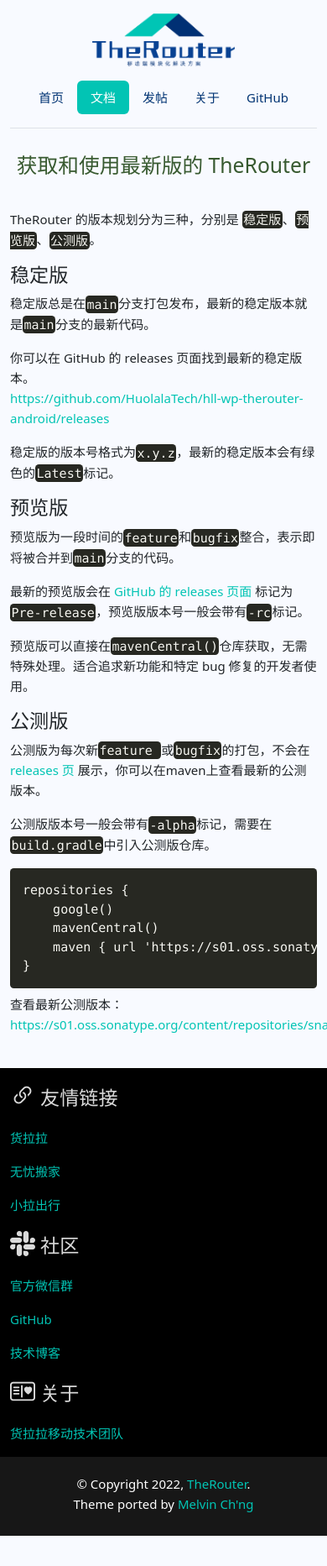
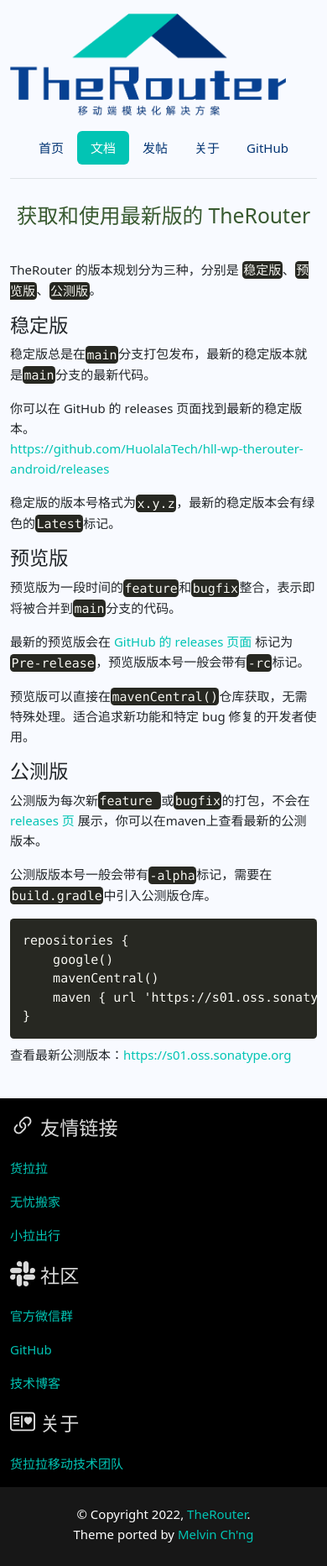
Before and after one commit to hll-therouter/therouter-en.github.io, a Jekyll site: the page built from _posts/2022-09-06-01.md, in a window 390 px wide. Shown: the whole page at 84% size. Built offline with Jekyll 4.4.1, drawn with Linux system fonts in a browser that asks for light colours; nearby versions of some CDN libraries; Markdown is read by kramdown in place of the engine named in the settings; before the commit the page ends 1829 px from its top, so only the background shows below that.

Commit message:
修改图片宽高自适应

````diff
--- a/_posts/2022-09-06-01.md
+++ b/_posts/2022-09-06-01.md
@@ -44,4 +44,4 @@
 }
 ```
 
-查看最新公测版本：[https://s01.oss.sonatype.org/content/repositories/snapshots/cn/therouter/](https://s01.oss.sonatype.org/content/repositories/snapshots/cn/therouter/)
+查看最新公测版本：[https://s01.oss.sonatype.org](https://s01.oss.sonatype.org/content/repositories/snapshots/cn/therouter/)
--- a/assets/css/style.css
+++ b/assets/css/style.css
@@ -184,6 +184,9 @@
 .blog-img{
   width: 50%;
 }
+img{
+  width: 50%;
+}
 
 @media (min-width: 50px) and (max-width: 988px) {
 
@@ -213,6 +216,9 @@
     left: 17%;
     color: white;
     font-size: 4.5vw;
+  }
+  img{
+    width: 90%;
   }
   .blog-img{
     width: 90%;
@@ -245,6 +251,9 @@
     max-width: 50%;
     font-size: 2.2vw;
     line-height:2.8vw
+  }
+  img{
+    width: 70%;
   }
   .blog-img{
     width: 70%;
````
Also changed, not shown: _posts/2022-08-25-01.md (+1 -1 lines), _posts/2022-09-05-01.md (+1 -1 lines), 5 other files.
